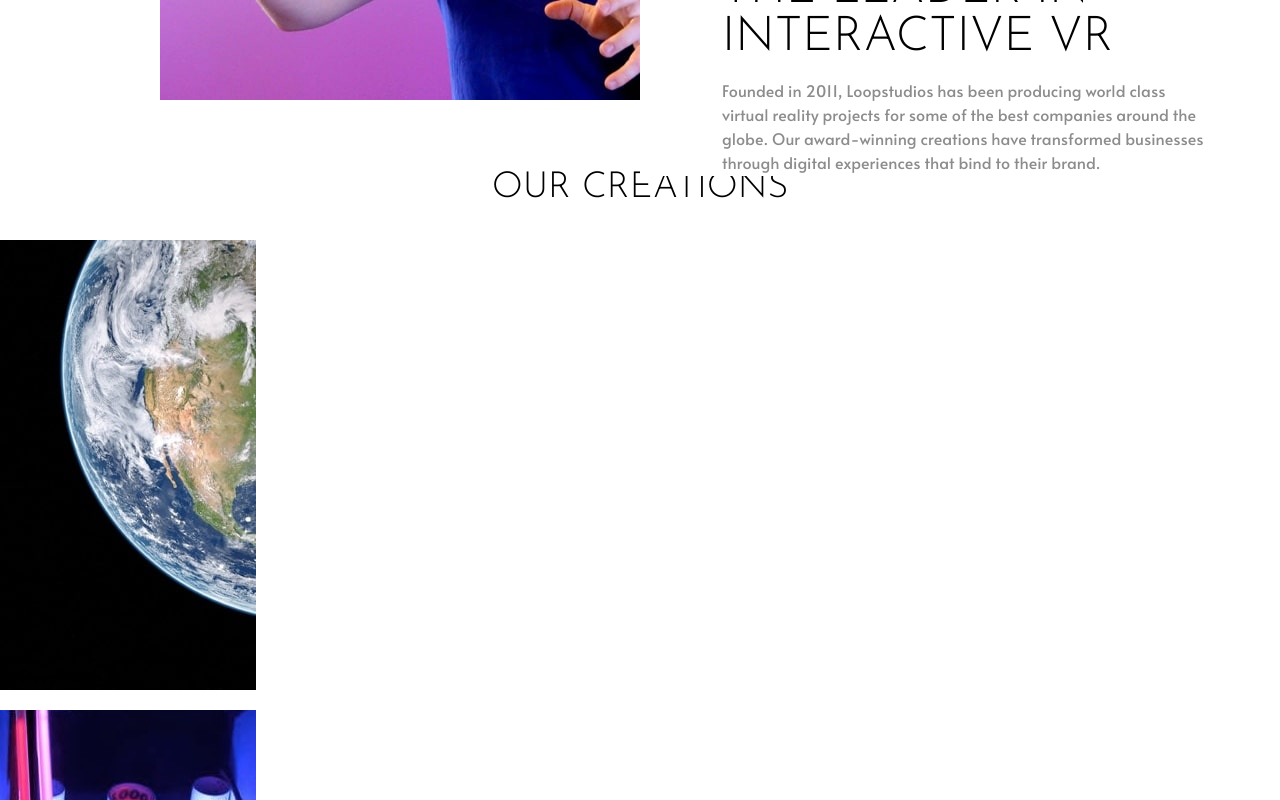
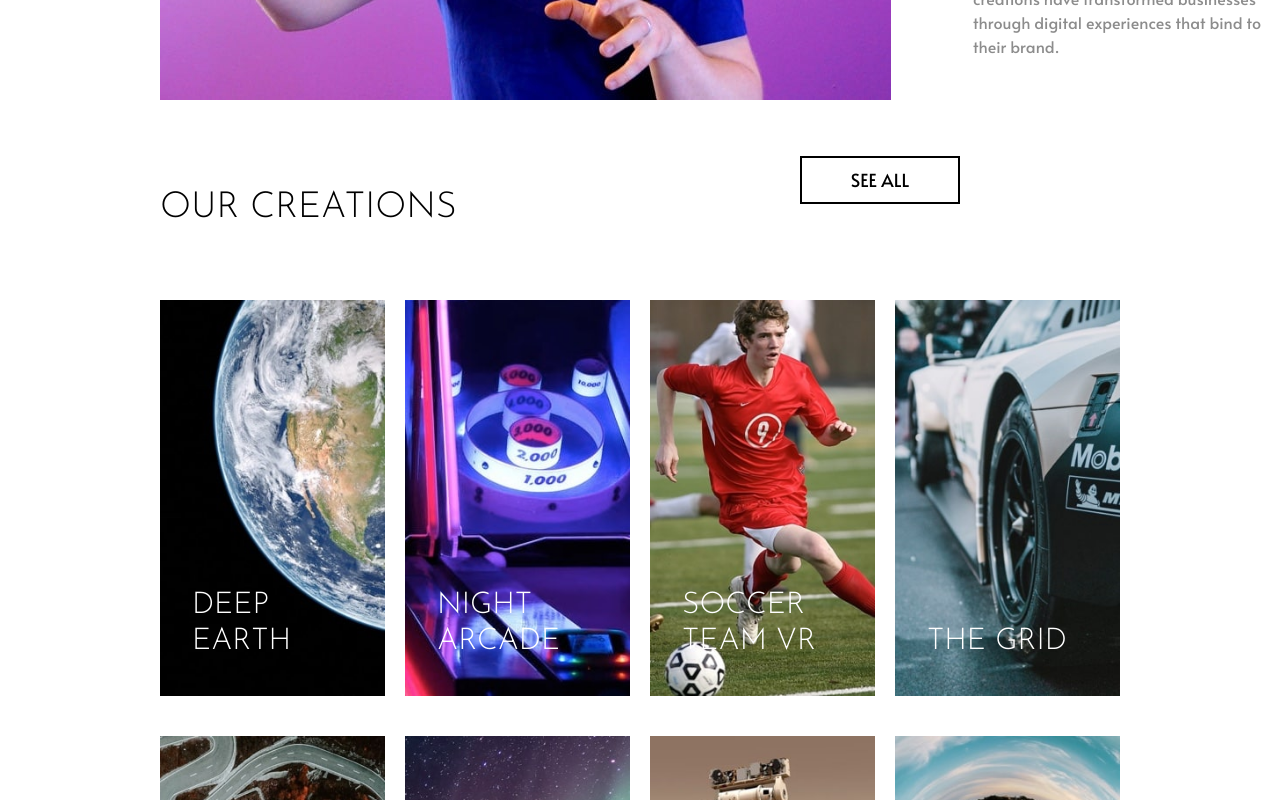
Before and after one commit to CalcagnoLoic/loopstudios, a React (Create React App) app: page / in a window 1280 px wide. Shown: the part 1100-1900 px from the top of the page. Built offline with nearby package versions, Linux system fonts and the light colour scheme.

Commit message:
cards for creation's section

```diff
--- /dev/null
+++ b/src/components/Button.jsx
@@ -0,0 +1,9 @@
+const Button = () => {
+    return (
+        <div className="flex justify-center items-center">
+                <button className="uppercase border-2 border-black w-1/3 py-2 mb-10 font-alata hover:cursor-pointer hover:text-White hover:bg-Black duration-1000 text-lg">see all</button>
+        </div>
+    )
+}
+
+export { Button }
--- a/src/components/CardsDesktop.jsx
+++ b/src/components/CardsDesktop.jsx
@@ -8,13 +8,11 @@ const CardsDesktop = () => {
 
     return (
         <>
-            <section className="">
+            <section className="grid grid-cols-4 gap-x-5 xl:gap-5 place-content-center">
                 {cards.map(({id, image, text}) => (
-                    <article key={id} className="relative">
-                        <div>
-                            <img src={image} alt="Illustration for our creation's section" className="pb-5"/>
-                        </div>
-                        <p className="absolute bottom-0 pl-5 pb-5">{text}</p>
+                    <article key={id} className="relative hover:cursor-pointer hover:text-Black hover:opacity-60 transition-all ease-in-out duration-700">
+                        <img src={image} alt="Illustration for our creation's section" className="mb-5"/>
+                        <h3 className="absolute bottom-0 pl-5 lg:pl-8 pb-8 lg:pb-14 uppercase text-White w-5/6 lg:w-4/5 xl:w-4/7 text-lg lg:text-3xl font-light">{text}</h3>
                     </article>
                 ))}
             </section>
--- a/src/components/CardsMobile.jsx
+++ b/src/components/CardsMobile.jsx
@@ -8,13 +8,13 @@ const CardsMobile = () => {
 
     return (
         <>
-            <section className="">
+            <section>
                 {cards.map(({id, image, text}) => (
-                    <article key={id} className="relative">
-                        <div>
-                            <img src={image} alt="Illustration for our creation's section" className="pb-5"/>
-                        </div>
-                        <p className="absolute bottom-0 pl-5 pb-5">{text}</p>
+                    <article key={id} className="relative hover:cursor-pointer hover:text-Black hover:opacity-60 transition-all ease-in-out duration-700">
+                        <img src={image} alt="Illustration for our creation's section" className="mb-5"/>
+                        <div className="h-full absolute top-0 bottom-0 left-0 right-0 bg-gradient-to-r from-black to-white brightness-[75%] opacity-20"></div>
+                        <h3 className="absolute bottom-0 pl-5 pb-5 uppercase text-White text-2xl w-2/3">{text}</h3>
+
                     </article>
                 ))}
             </section>
--- a/src/components/Creations.jsx
+++ b/src/components/Creations.jsx
@@ -1,21 +1,27 @@
 import { CardsMobile } from "./CardsMobile"
 import { CardsDesktop } from "./CardsDesktop"
+import { Button } from "./Button"
 
 const Creations = () => {
 
     return (
         <>
-            <h2 className="uppercase text-center text-4xl mt-12 font-light mb-8">Our creations</h2>
+            <div className="md:flex justify-between p-5 sm:px-16 md:px-32 xl:px-40 self-baseline">
+                <h2 className="uppercase text-center text-4xl mt-12 font-light mb-8">Our creations</h2>
+                <div className="hidden md:block self-center md:w-1/2">
+                    <Button />
+                </div>
+            </div>
 
-            <div className="md:hidden">
+            <div className="block md:hidden p-5 sm:px-16 md:px-32 xl:px-40">
                 <CardsMobile />
             </div>
-            <div className="hidden md:grid">
+            <div className="hidden md:block p-5 sm:px-16 md:px-32 xl:px-40">
                 <CardsDesktop />
             </div>
 
-            <div className="flex justify-center items-center">
-                <button className="uppercase border-2 border-black w-1/3 py-2 mb-10 font-alata hover:cursor-pointer hover:text-White hover:bg-Black duration-1000 text-lg">see all</button>
+            <div className="md:hidden">
+                <Button />
             </div>
         </>
     )
--- a/src/components/Section.jsx
+++ b/src/components/Section.jsx
@@ -6,7 +6,7 @@ const Section = () => {
         <div className="p-5 md:px-32 xl:px-40 mt-16 xl:mt-20 flex flex-col xl:flex-row">
             <img src={interactive_mobile} alt="Illutration of interactive VR" className='md:hidden self-center'/>
             <img src={interactive_desktop} alt="Illutration of interactive VR" className='hidden md:block z-0'/>
-            <div className='z-10 lg:border-2 lg:border-white lg:bg-white xl:absolute xl:max-w-xl xl:pl-20 xl:pt-12 xl:top-[123%] xl:left-[50%]'>
+            <div className='z-10 lg:border-2 lg:border-white lg:bg-white  xl:max-w-xl xl:pl-20 xl:pt-12 xl:top-[123%] xl:left-[50%]'>
                 <h2 className='uppercase text-center text-4xl mt-8 font-light mb-4 xl:text-5xl xl:text-start'>The leader in interactive vr</h2>
                 <p className='text-center text-Dark-Gray xl:text-start font-alata'>Founded in 2011, Loopstudios has been producing world class virtual reality projects for some of the best companies around the globe. Our award-winning creations have transformed businesses through digital experiences that bind to their brand.</p>
             </div>
```
